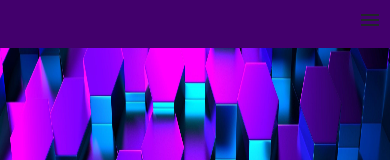
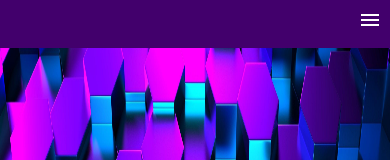
Before and after one commit to etajahwash/portfolio, a React (Create React App) app: page / in a window 390 px wide. Shown: the top 160 px of the page. Built offline with nearby package versions, Linux system fonts and the light colour scheme; a web font is replaced by a local one.

Commit message:
updated flower rotations

```diff
--- a/src/styling/Contact.css
+++ b/src/styling/Contact.css
@@ -130,11 +130,11 @@
 }
 
 @keyframes flower {
-    0% {rotate: 360deg;}
+    0% {transform: rotate(360deg);}
 }
 
 @keyframes miniflower {
-    0% {rotate: -360deg;}
+    0% {transform: rotate(-360deg);}
 }
 
 
@@ -269,6 +269,10 @@
     .formContainer {
         margin-left: 1.5rem;
     }
+
+    .contactLike {
+        padding-left: 1.5rem;
+    }
 }
 
 @media screen and (max-width: 314px) {
--- a/src/styling/Navbar.css
+++ b/src/styling/Navbar.css
@@ -67,6 +67,7 @@
 
 .menuSection {
     display: none;
+    color: white;
 }
 
 
--- a/src/styling/index.css
+++ b/src/styling/index.css
@@ -11,3 +11,9 @@ html, body {
 html {
     overflow-x: hidden;
 }
+
+@media screen and (max-width: 550px) {
+    *::-webkit-scrollbar {
+        display: hidden;
+    }
+}
```
